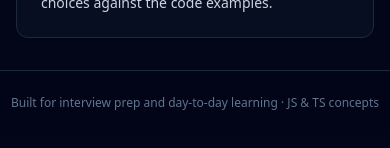
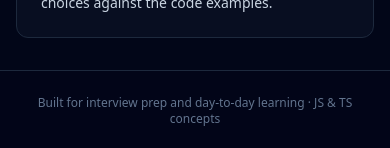
Before and after one commit to alejordanze/corecept, a React (Vite) app: page / in a window 390 px wide. Shown: the part 1799-1947 px from the top of the page. Built offline with nearby package versions, Linux system fonts and the light colour scheme.

Commit message:
style: add footer spacing on small screens

```diff
--- a/src/components/Layout.tsx
+++ b/src/components/Layout.tsx
@@ -21,7 +21,7 @@ export function Layout() {
       <main id="main-content" className="mx-auto w-full max-w-6xl flex-1 px-4 py-8 sm:px-6">
         <Outlet />
       </main>
-      <footer className="border-t border-slate-800 bg-slate-950/60 py-6 text-center text-xs text-slate-500">
+      <footer className="border-t border-slate-800 bg-slate-950/60 px-4 py-6 text-center text-xs text-slate-500">
         Built for interview prep and day-to-day learning · JS &amp; TS concepts
       </footer>
     </div>
```
